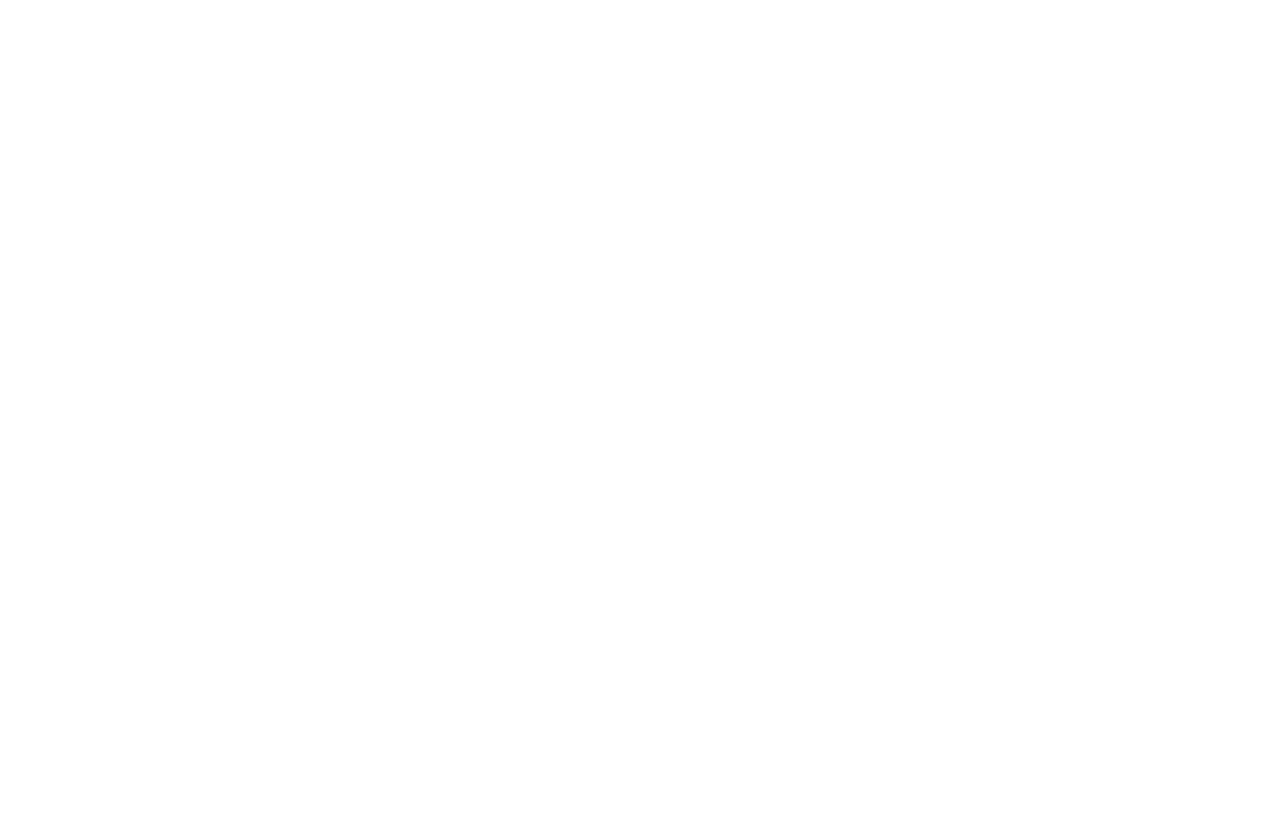
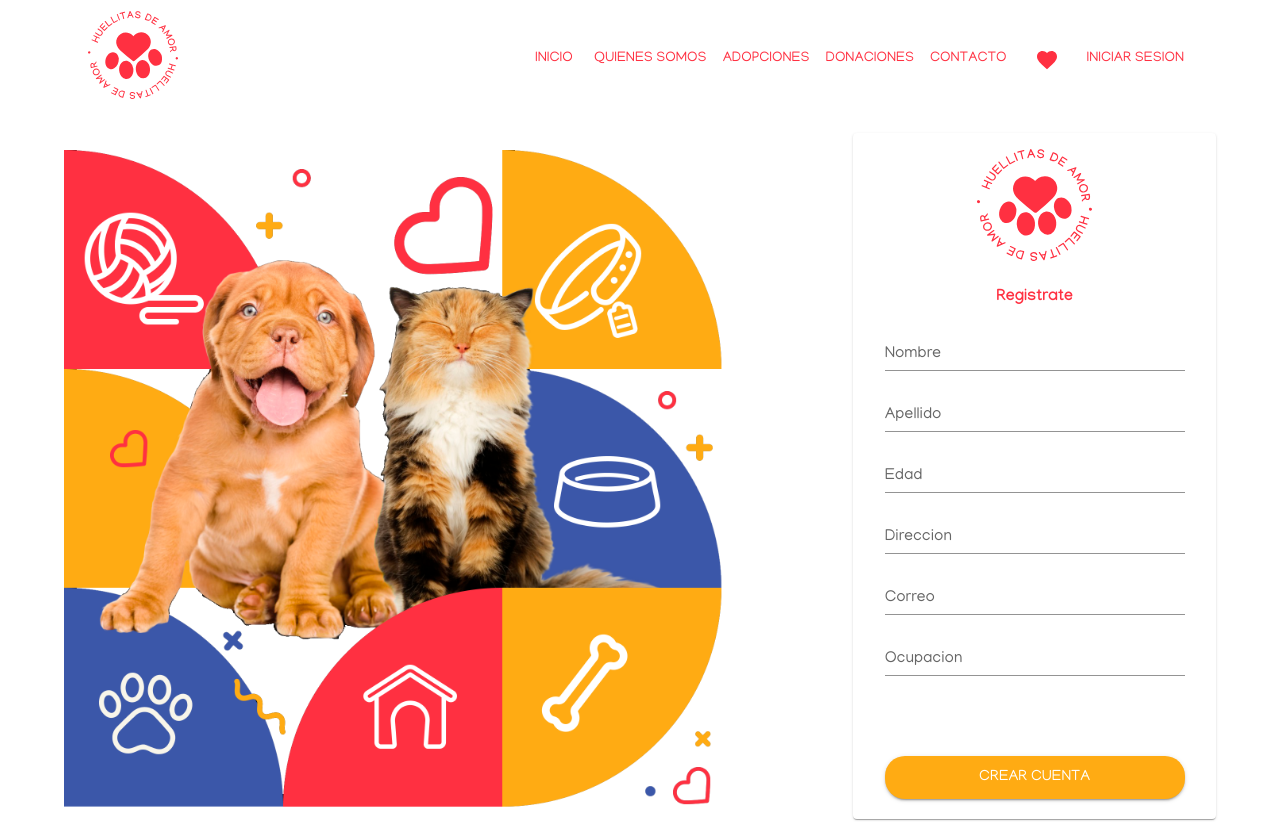
Before and after one commit to Luckiifirpo/PF-Huellitas-de-amor, a React (Vite) app in the folder client/: page /registro-usuario in a window 1280 px wide. Before the commit this address had no page. Shown: the top 822 px of the page. Before the commit the page ends 800 px from the top, so only its background shows below. Built offline with nearby package versions, Linux system fonts and the light colour scheme.

Commit message:
feature: estructura basica de la pagina de registro de usuario

```diff
--- a/client/src/app/App.jsx
+++ b/client/src/app/App.jsx
@@ -6,6 +6,7 @@
 import Contact from "../pages/Contact/Contact"
 import LayoutMain from "../layout/LayoutMain";
 import Login from "../pages/Login/Login";
+import SignUp from "../pages/SignUp/SignUp";
 
 function App() {
 
@@ -19,6 +20,7 @@
           <Route path="/donaciones" element={<Donations/>}/>
           <Route path="/contacto" element={<Contact/>}/>
           <Route path="/iniciar-sesion" element={<Login/>}/>
+          <Route path="/registro-usuario" element={<SignUp/>}/>
         </Route>
       </Routes>
     </BrowserRouter>
--- a/client/src/pages/Login/Login.jsx
+++ b/client/src/pages/Login/Login.jsx
@@ -60,7 +60,7 @@
                                 </Grid>
                                 <Grid item display={"flex"} justifyContent={"space-around"} alignItems={"center"} className={style.input_width}>
                                     <Typography component="p" sx={{ margin: '10px 0px' }}>¿No estas registrado?</Typography>
-                                    <Link to={"/sign_up"} className={style.link}>Registrate</Link>
+                                    <Link to={"/registro-usuario"} className={style.link}>Registrate</Link>
                                 </Grid>
                             </Grid>
                         </Paper>
--- /dev/null
+++ b/client/src/pages/SignUp/SignUp.jsx
@@ -0,0 +1,59 @@
+import { Button, Grid, Paper, TextField, Typography } from "@mui/material";
+import { Container } from "@mui/system";
+import logo from "../../assets/image/logo.svg";
+import sign_up_img from "../../assets/image/sign-up-img.png";
+import style from "./SignUp.module.css";
+
+const SignUp = (props) => {
+    return (
+        <div>
+            <Container style={{ marginBottom: 30, marginTop: 30 }} >
+                <Grid container spacing={4} alignItems="center">
+                    <Grid item lg={7}>
+                        <img src={sign_up_img} />
+                    </Grid>
+                    <Grid item lg={1}>
+
+                    </Grid>
+                    <Grid item lg={4}>
+                        <Paper style={{ paddingBottom: 20 }}>
+                            <Grid container spacing={2} flexDirection={"column"} alignItems={"center"}>
+                                <Grid item>
+                                    <img className={style.logo} src={logo} />
+                                </Grid>
+                                <Grid item>
+                                    <Typography component="h1" sx={{ color: '#FF3041', fontWeight: 'Bold' }}>
+                                        Registrate
+                                    </Typography>
+                                </Grid>
+                                <Grid item>
+                                    <TextField size="small" id="first-name-input" label="Nombre" variant="standard" className={style.input_width} />
+                                </Grid>
+                                <Grid item>
+                                    <TextField size="small" id="last-name-input" label="Apellido" variant="standard" className={style.input_width} />
+                                </Grid>
+                                <Grid item>
+                                    <TextField type="number" size="small" id="last-name-input" label="Edad" variant="standard" className={style.input_width} />
+                                </Grid>
+                                <Grid item>
+                                    <TextField size="small" id="address-input" label="Direccion" variant="standard" className={style.input_width} />
+                                </Grid>
+                                <Grid item>
+                                    <TextField type="email" size="small" id="email-input" label="Correo" variant="standard" className={style.input_width} />
+                                </Grid>
+                                <Grid item>
+                                    <TextField size="small" id="occupation-input" label="Ocupacion" variant="standard" className={style.input_width} />
+                                </Grid>
+                                <Grid item>
+                                    <Button variant="contained" color='info' size="large" sx={{ borderRadius: '20px', marginTop:8 }} className={style.input_width}>Crear Cuenta</Button>
+                                </Grid>
+                            </Grid>
+                        </Paper>
+                    </Grid>
+                </Grid>
+            </Container>
+        </div>
+    );
+}
+
+export default SignUp;
--- /dev/null
+++ b/client/src/pages/SignUp/SignUp.module.css
@@ -0,0 +1,8 @@
+.logo{
+    width: 115px;
+    height: auto;
+}
+
+.input_width{
+    width: 300px;
+}
```
Also changed, not shown: client/src/assets/image/sign-up-img.png (added).
